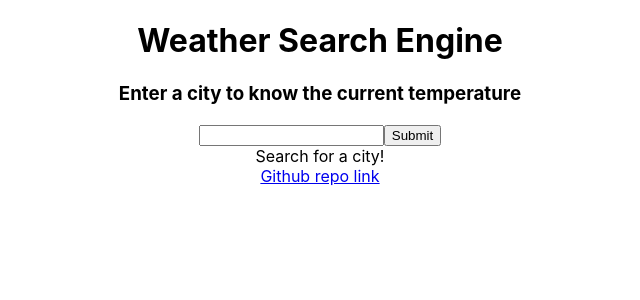
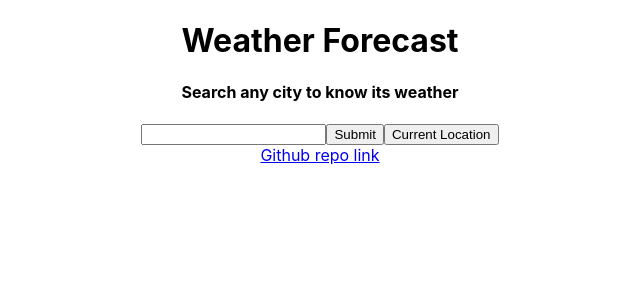
Before and after one commit to annaruizverdaguer/weather-react, a React (Create React App) app: page / in a window 1280 px wide. Shown: the top 300 px of the page, without its empty margins (320-960 px from the left). Built offline with nearby package versions, Linux system fonts and the light colour scheme.

Commit message:
Adding current location + other weather fields
design is pending yet

```diff
--- a/package.json
+++ b/package.json
@@ -3,6 +3,10 @@
   "version": "0.1.0",
   "private": true,
   "dependencies": {
+    "@fortawesome/fontawesome-svg-core": "^6.2.1",
+    "@fortawesome/free-regular-svg-icons": "^6.2.1",
+    "@fortawesome/free-solid-svg-icons": "^6.2.1",
+    "@fortawesome/react-fontawesome": "^0.2.0",
     "@testing-library/jest-dom": "^5.16.5",
     "@testing-library/react": "^13.4.0",
     "@testing-library/user-event": "^13.5.0",
--- a/src/App.js
+++ b/src/App.js
@@ -1,14 +1,26 @@
 import "./App.css";
 import Search from "./Search";
+// import { FontAwesomeIcon } from "@fortawesome/react-fontawesome";
 
 function App() {
   return (
     <div className="App">
-      <h1>Weather Search Engine</h1>
+      {/* FIX THIS  */}
+      {/* <FontAwesomeIcon icon="fa-solid fa-cloud-bolt" />*/}
 
-      <h3>Enter a city to know the current temperature</h3>
+      {/* NEEDS OF THE PROJECT  */}
+      {/* DONE: search location, current location  */}
+      {/* TODO: show city name, date and time  */}
+      {/* DONE: show weather description  */}
+      {/* DONE: show weather icon  */}
+      {/* DONE: show weather temperature  */}
+      {/* TODO: show weather precipitation  */}
+      {/* TODO: show weather wind  */}
+
+      <h1>Weather Forecast</h1>
 
       <Search />
+
       <a href="https://github.com/annaruizverdaguer/weather-react">
         Github repo link
       </a>
--- a/src/Search.js
+++ b/src/Search.js
@@ -1,17 +1,20 @@
 import React, { useState } from "react";
+import axios from "axios";
 
 import Weather from "./Weather.js";
 
 export default function Search() {
-  const [city, setCity] = useState("Barcelona");
-  const [information, setInformation] = useState("Search for a city!");
+  const [city, setCity] = useState("");
+  const [information, setInformation] = useState("");
+  const apiKey = "0ebc654fccbc00189d5408f3d6f15b08";
+  const reverseGeoUrl = "https://api.openweathermap.org/geo/1.0/reverse?";
 
   function handleSubmit(event) {
     event.preventDefault();
     if (city.length > 0) {
       setInformation(<Weather city={city} temp="null" />);
     } else {
-      setInformation("Please enter a city name.");
+      setInformation(<p>Please enter a city name.</p>);
     }
   }
 
@@ -19,11 +22,39 @@ export default function Search() {
     setCity(event.target.value);
   }
 
+  function callWeatherComponent(city) {
+    console.log(city);
+    setCity(city);
+    setInformation(<Weather city={city} temp="null" />);
+  }
+
+  function getCityFromCoordinates(latitude, longitude) {
+    let params = `&lat=${latitude}&lon=${longitude}&appid=${apiKey}`;
+    axios
+      .get(reverseGeoUrl + params)
+      .then((response) => callWeatherComponent(response.data[0].name));
+  }
+
+  function getCurrentLocation() {
+    navigator.geolocation.getCurrentPosition((position) =>
+      getCityFromCoordinates(
+        position.coords.latitude,
+        position.coords.longitude
+      )
+    );
+  }
+
   return (
-    <form onSubmit={handleSubmit}>
-      <input type="input" onChange={changeCity} />
-      <button type="submit"> Submit </button>
-      <div>{information}</div>
-    </form>
+    <div>
+      <h4>Search any city to know its weather</h4>
+      <form onSubmit={handleSubmit}>
+        <input type="input" onChange={changeCity} />
+        <button type="submit"> Submit </button>
+        <button type="button" onClick={getCurrentLocation}>
+          Current Location
+        </button>
+        <div>{information}</div>
+      </form>
+    </div>
   );
 }
--- a/src/Weather.js
+++ b/src/Weather.js
@@ -3,6 +3,8 @@ import axios from "axios";
 
 export default function Weather(props) {
   let [temperature, setTemperature] = useState(props.temp);
+  let [description, setDescription] = useState("");
+  let [iconSrc, setIconSrc] = useState("");
   let [error, setError] = useState(false);
   const apiKey = "0ebc654fccbc00189d5408f3d6f15b08";
   const baseUrl = "https://api.openweathermap.org/data/2.5/weather";
@@ -10,19 +12,24 @@ export default function Weather(props) {
 
   function handleResponse(response) {
     if (response.status === 200) {
+      let iconCode = response.data.weather[0].icon;
+      setIconSrc(`https://openweathermap.org/img/wn/${iconCode}@2x.png`);
+      setDescription(response.data.weather[0].description);
       setTemperature(Math.round(response.data.main.temp));
     } else {
       setError(true);
     }
   }
-
   axios.get(baseUrl + params).then((response) => handleResponse(response));
 
-  if (temperature) {
+  if (temperature && iconSrc) {
     return (
-      <p>
-        The temperature in {props.city} is {temperature}°C
-      </p>
+      <div>
+        <h3>{props.city}</h3>
+        <img src={iconSrc} alt="Current Weather Icon" />
+        <p>{description}</p>
+        <p>{temperature}°C</p>
+      </div>
     );
   }
   if (error) {
```
Also changed, not shown: 1 other file (tests, documents, lock files or other folders).
